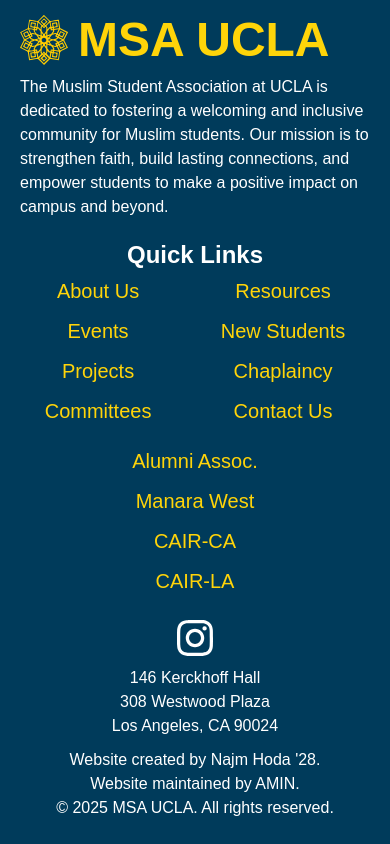
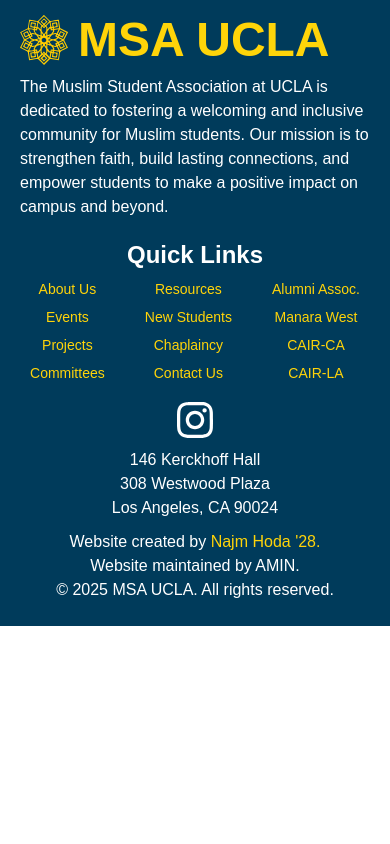
Before and after one commit to NajmKHoda/msa-ucla-website, a Next.js app: page /contact in a window 390 px wide. Shown: the part 1375-2219 px from the top of the page. After the commit the page ends 2001 px from the top, so only its background shows below. Built offline with nearby package versions, Linux system fonts and the light colour scheme; a web font is replaced by a local one.

Commit message:
Make layout more mobile-friendly

```diff
--- a/src/app/page.tsx
+++ b/src/app/page.tsx
@@ -9,12 +9,14 @@ export default async function Home() {
 
     return (
         <>
-            <section className='flex flex-col h-[60vh] px-3 justify-center items-center bg-cover bg-fixed' style={{
+            <section className='flex flex-col h-[60vh] px-6 justify-center items-center bg-cover bg-fixed' style={{
                 backgroundImage: 'linear-gradient(0deg, rgba(0, 0, 0, 0.68) 0%, rgba(0, 0, 0, 0.68) 100%), url(/images/eyecatcher.jpg)',
                 backgroundPosition: '50% 50%'
             }}>
-                <h1 className='text-5xl sm:text-6xl text-center font-bold text-msa-yellow'>Muslim Student Association at UCLA</h1>
-                <TextCarousel texts={['Assalamualaikum!', '!السلام علیکم', 'अस्सलामु अलैकुम!', 'Esselâmü aleyküm!']} />
+                <h1 className='text-4xl sm:text-5xl md:text-6xl text-center font-bold text-msa-yellow'>Muslim Student Association at UCLA</h1>
+                <TextCarousel
+                    className='text-3xl sm:text-4xl text-center font-semibold text-text-secondary no-wrap'
+                    texts={['Assalamualaikum!', '!السلام علیکم', 'अस्सलामु अलैकुम!', 'Esselâmü aleyküm!']} />
             </section>
             <section className='flex flex-col py-5 px-6 gap-4'>
                 <h2 className='text-5xl text-center font-semibold'>Prayer Times</h2>
--- a/src/components/animated/TextCarousel.tsx
+++ b/src/components/animated/TextCarousel.tsx
@@ -35,7 +35,7 @@ export default function TextCarousel({
                     animate={{ translateY: 0, opacity: 1 }}
                     exit={{ translateY: '-50%', opacity: 0 }}
                     transition={{ duration: 0.5 }}
-                    className={`text-4xl sm:text-5xl text-center font-semibold text-text-secondary no-wrap ${className}`}
+                    className={className}
                 >
                     {texts[currentIndex]}
                 </motion.p>
--- a/src/components/layout/Footer.tsx
+++ b/src/components/layout/Footer.tsx
@@ -3,7 +3,7 @@ import Link from 'next/link';
 
 export default function Footer() {
     return (
-        <footer className="flex flex-wrap p-[24px] px-[20px] gap-x-[5vw] gap-y-5 items-center bg-msa-blue text-text-secondary">
+        <footer className="flex flex-wrap py-6 px-5 gap-x-[5vw] gap-y-5 items-center bg-msa-blue text-text-secondary">
             <div className='flex flex-1 flex-col gap-[10px]'>
                 <div className='flex gap-[10px] items-center'>
                     <Image src='/images/logo.svg' width={48} height={48} alt='MSA Logo' />
@@ -16,21 +16,21 @@ export default function Footer() {
             </div>
             <div className='flex flex-wrap gap-[5vw] flex-grow items-center'>
                 <div className='flex-grow'>
-                    <h2 className='text-center text-2xl font-bold'>Quick Links</h2>
-                    <div className='flex flex-wrap gap-x-[20px] gap-y-[10px] text-msa-yellow text-xl text-center leading-loose text-nowrap'>
-                        <div className='flex flex-col flex-grow basis-[min-content]'>
+                    <h2 className='text-center text-2xl font-bold mb-2'>Quick Links</h2>
+                    <div className='flex gap-x-5 gap-y-3 text-msa-yellow text-sm sm:text-xl text-center text-nowrap'>
+                        <div className='flex flex-col flex-grow gap-y-2'>
                             <Link href='/about'>About Us</Link>
                             <Link href='/events'>Events</Link>
                             <Link href='/initiatives/projects'>Projects</Link>
                             <Link href='/initiatives/committees'>Committees</Link>
                         </div>
-                        <div className='flex flex-col flex-grow basis-[min-content]'>
+                        <div className='flex flex-col flex-grow gap-y-2'>
                             <Link href='/resources'>Resources</Link>
                             <Link href='/resources/new-students'>New Students</Link>
                             <Link href='/resources/chaplaincy'>Chaplaincy</Link>
                             <Link href='/contact'>Contact Us</Link>
                         </div>
-                        <div className='flex flex-col flex-grow basis-[min-content]'>
+                        <div className='flex flex-col flex-grow gap-y-2'>
                             <Link href='https://www.instagram.com/uclamuslimalumni/'>Alumni Assoc.</Link>
                             <Link href='https://manarawest.org/'>Manara West</Link>
                             <Link href='https://ca.cair.com/'>CAIR-CA</Link>
@@ -48,7 +48,7 @@ export default function Footer() {
                         Los Angeles, CA 90024
                     </p>
                     <p>
-                        Website created by <Link href='https://www.linkedin.com/in/najmkhoda/'>Najm Hoda &apos;28.</Link><br />
+                        Website created by <Link className='text-msa-yellow' href='https://www.linkedin.com/in/najmkhoda/'>Najm Hoda &apos;28.</Link><br />
                         Website maintained by AMIN.<br />
                         © {new Date().getFullYear()} MSA UCLA. All rights reserved.
                     </p>
```
